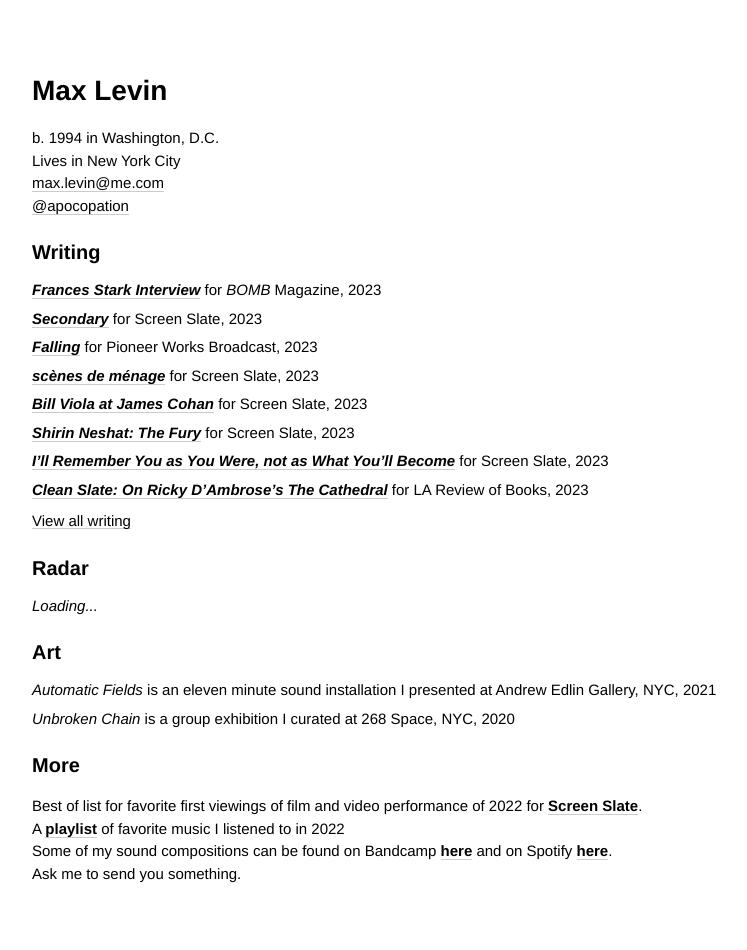
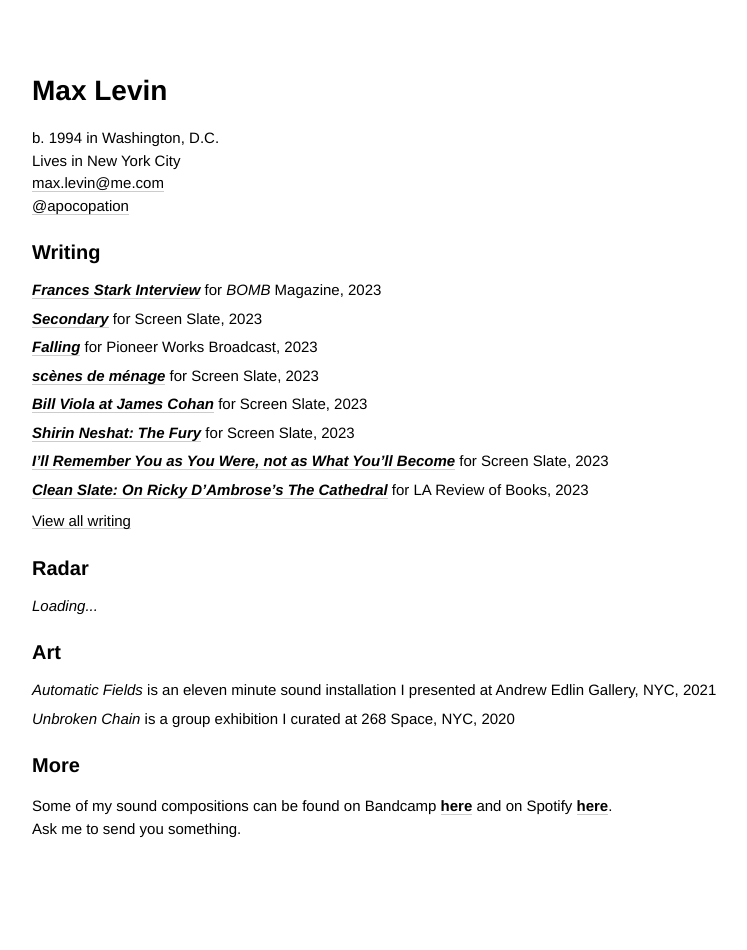
Before and after one commit to minicreative/maxlevin.me, a Jekyll site: the page built from index.md, in a window 1280 px wide. Shown: the whole page, without its empty margins (18-765 px from the left). Built offline with Jekyll 4.4.1, drawn with Linux system fonts in a browser that asks for light colours; after the commit the page ends 905 px from its top, so only the background shows below that.

Commit message:
Updated Index

```diff
--- a/index.md
+++ b/index.md
@@ -78,12 +78,8 @@
       2020"
     image: "/uploads/IMG_2300.jpg"
 - title: More
-  description: "Best of list for favorite first viewings of film and video performance
-    of 2022 for **[Screen Slate](https://www.screenslate.com/articles/best-movies-2022-first-viewings-discoveries-and-individual-ballots#levin)**.\n<br>A
-    **[playlist](https://open.spotify.com/playlist/5EZnx3u27kBMVS3pJ94UT3?si=46e9fe0e70b3411a)**
-    of favorite music I listened to in 2022\n<br>Some of my sound compositions can
-    be found on Bandcamp **[here](https://maxlevin.bandcamp.com)** and on Spotify
-    **[here](https://open.spotify.com/artist/2HWVsbMc3Zv65tB6pdIAVd?si=IF-qOJwySlq2375-cb69dQ)**.
+  description: "Some of my sound compositions can be found on Bandcamp **[here](https://maxlevin.bandcamp.com)**
+    and on Spotify **[here](https://open.spotify.com/artist/2HWVsbMc3Zv65tB6pdIAVd?si=IF-qOJwySlq2375-cb69dQ)**.
     \n<br>Ask me to send you something."
   image: "/uploads/a2750980685_10.jpg"
 layout: home
```
